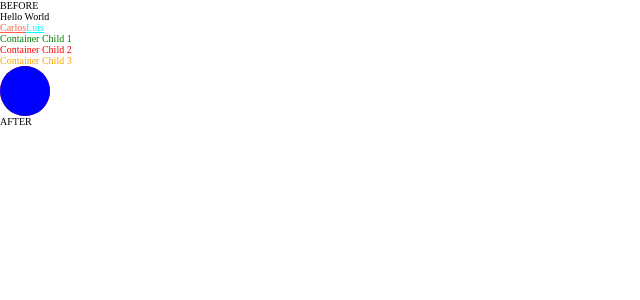
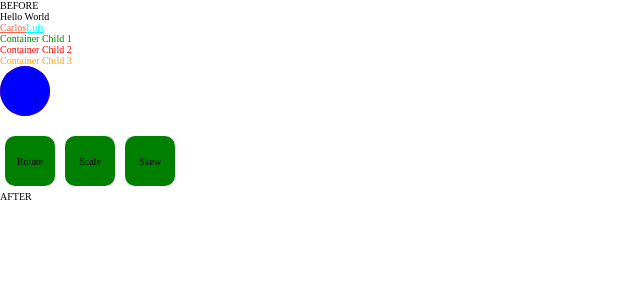
Before and after one commit to Carlos-Pretelin/PlatziTransiciones, a React app: page / in a window 1280 px wide. Shown: the top 300 px of the page, without its empty margins (0-640 px from the left). Built offline with nearby package versions, Linux system fonts and the light colour scheme.

Commit message:
transform rotate, scale and skew

```diff
--- a/src/components/App/App.jsx
+++ b/src/components/App/App.jsx
@@ -25,6 +25,13 @@ const App = () => {
           <div className='shadow'></div>
         </div>
 
+        <div className='squares'>
+          <div className='rotate'>Rotate</div>
+          <div className='scale'>Scale</div>
+          <div className='skew'>Skew</div>
+          {/* <div className='matrix'>Matrix</div> */}
+        </div>
+
       </div>
     </div>
   )
--- a/src/components/App/App.scss
+++ b/src/components/App/App.scss
@@ -68,3 +68,33 @@ a:not(.firstName){
 .shadow:hover{
     transform: translate(30px, -15px);
 }
+
+.squares{
+    display: flex;
+    margin-top: 1.5rem;
+}
+.squares div{
+    width: 5rem;
+    height: 5rem;
+    background-color: green;
+    border-radius: 1rem;
+    display: flex;
+    justify-content: center;
+    align-items: center;
+    margin: .5rem .5rem;
+}
+
+.rotate:hover{
+    transform: rotate(45deg);
+    //transform: rotateX(45deg);
+    //transform: rotateY(45deg);
+}
+.scale:hover{
+    transform:scale(1.25);
+    //transform:scaleX(1.25);
+    //transform:scaleY(1.25);
+}
+.skew:hover{
+    transform: skew(20deg);
+    //transform: skew(20deg, 20deg);
+}
```
